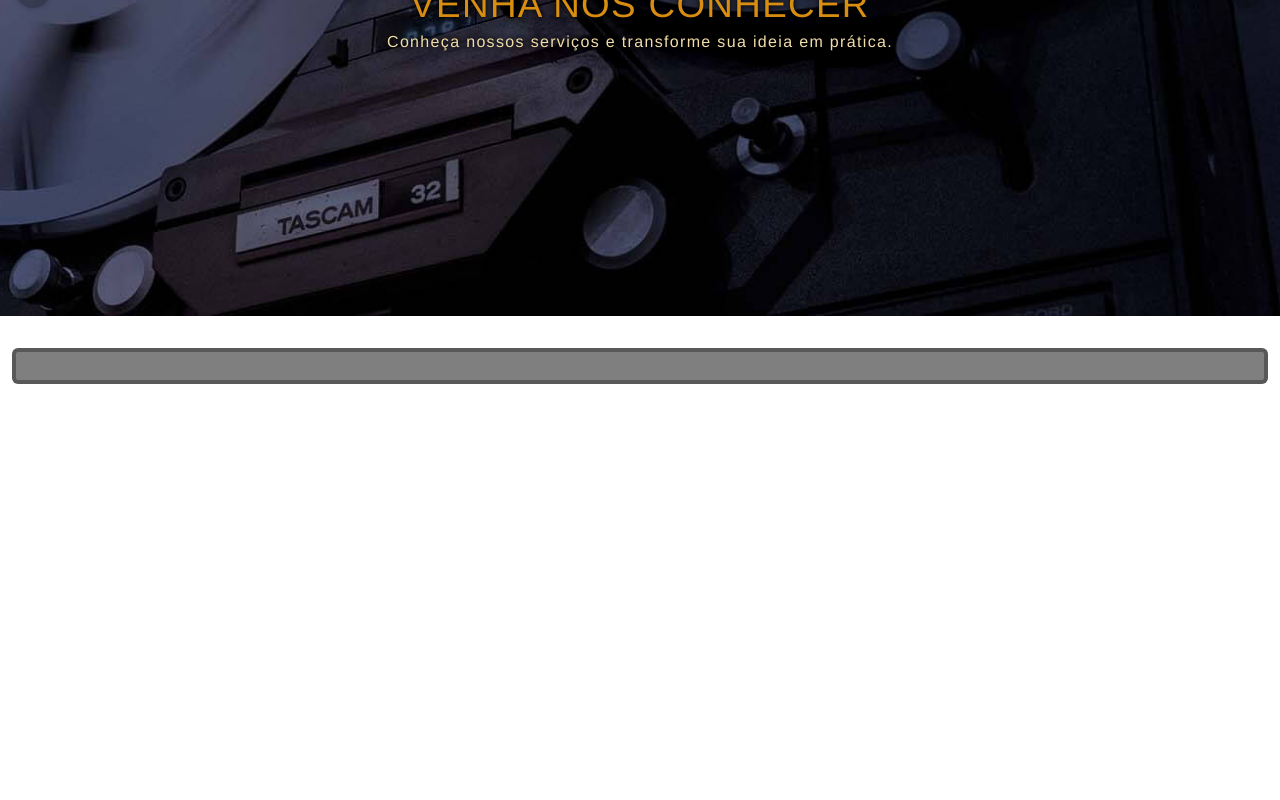
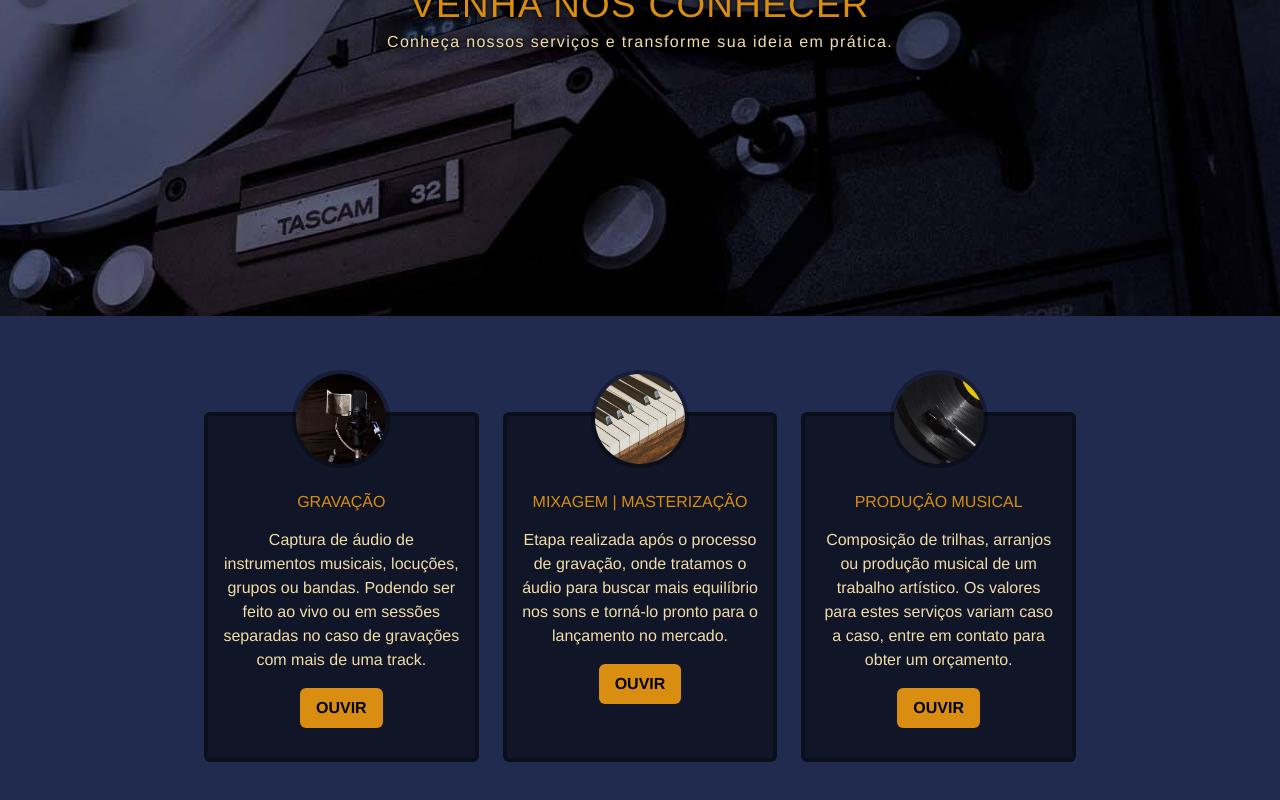
Before and after one commit to Juliana-Castilho/nucci-producoes, a Next.js app: page / in a window 1280 px wide. Shown: the part 348-1148 px from the top of the page. Before the commit the page ends 800 px from the top, so only its background shows below. Built offline with nearby package versions, Linux system fonts and the light colour scheme.

Commit message:
add Card and CardImage to pages

```diff
--- a/src/pages/index.tsx
+++ b/src/pages/index.tsx
@@ -1,4 +1,8 @@
+import CardList from '../../public/card/CardList';
+import { Button } from '../components/Button/Button';
 import Card from '../components/Card/Card';
+import styles from '../components/Card/Card.module.css';
+import CardImage from '../components/CardImage/CardImage';
 import Carousel from '../components/Carousel/Carousel';
 
 export default function Home() {
@@ -8,7 +12,35 @@ export default function Home() {
         <Carousel />
       </div>
       <div>
-        <Card />
+        <div className="bg-identity">
+          <div className="container mx-auto py-16 ph-8 max-w-4xl">
+            <a href={'/portfolio'}>
+              <div className="grid lg:grid-cols-3">
+                {CardList.map((card) => {
+                  return (
+                    <Card className={`${styles['card-scale-bg']}`}>
+                      <CardImage
+                        src={card.img}
+                        alt="Portfólio"
+                        height={90}
+                        width={90}
+                      />
+                      <h3 className="py-3.5 text-primary card-title">
+                        {card.title.toUpperCase()}
+                      </h3>
+                      <p className="text-secondary card-description">
+                        {card.text}
+                      </p>
+                      <a className="inline-flex card-btn" href={'/portfolio'}>
+                        <Button>OUVIR</Button>
+                      </a>
+                    </Card>
+                  );
+                })}
+              </div>
+            </a>
+          </div>
+        </div>
       </div>
     </>
   );
--- a/src/pages/sobre.tsx
+++ b/src/pages/sobre.tsx
@@ -1,3 +1,37 @@
+import React from 'react';
+
+import Carousel from '../components/Carousel/Carousel';
+import Card from '../components/Card/Card';
+
+import CardList from '../../public/card/CardList';
+import { Button } from '../components/Button/Button';
+
 export default function Sobre() {
-  return <h1>Página Sobre</h1>
+  return (
+    <>
+      <Carousel />
+      <div className="bg-identity">
+        <div className="container mx-auto py-8 ph-8 max-w-4xl">
+          <h2 className="py-3.5 text-secondary text-center text-xl">
+            {`Portfólio`.toUpperCase()}
+          </h2>
+          <div className="grid lg:grid-cols-3">
+            {CardList.map((card) => {
+              return (
+                <Card>
+                  <h3 className="py-3.5 text-primary card-title">
+                    {card.title.toUpperCase()}
+                  </h3>
+                  <p className="text-secondary card-description">{card.text}</p>
+                  <a className="inline-flex card-btn" href={'/portfolio'}>
+                    <Button>OUVIR</Button>
+                  </a>
+                </Card>
+              );
+            })}
+          </div>
+        </div>
+      </div>
+    </>
+  );
 }
```
